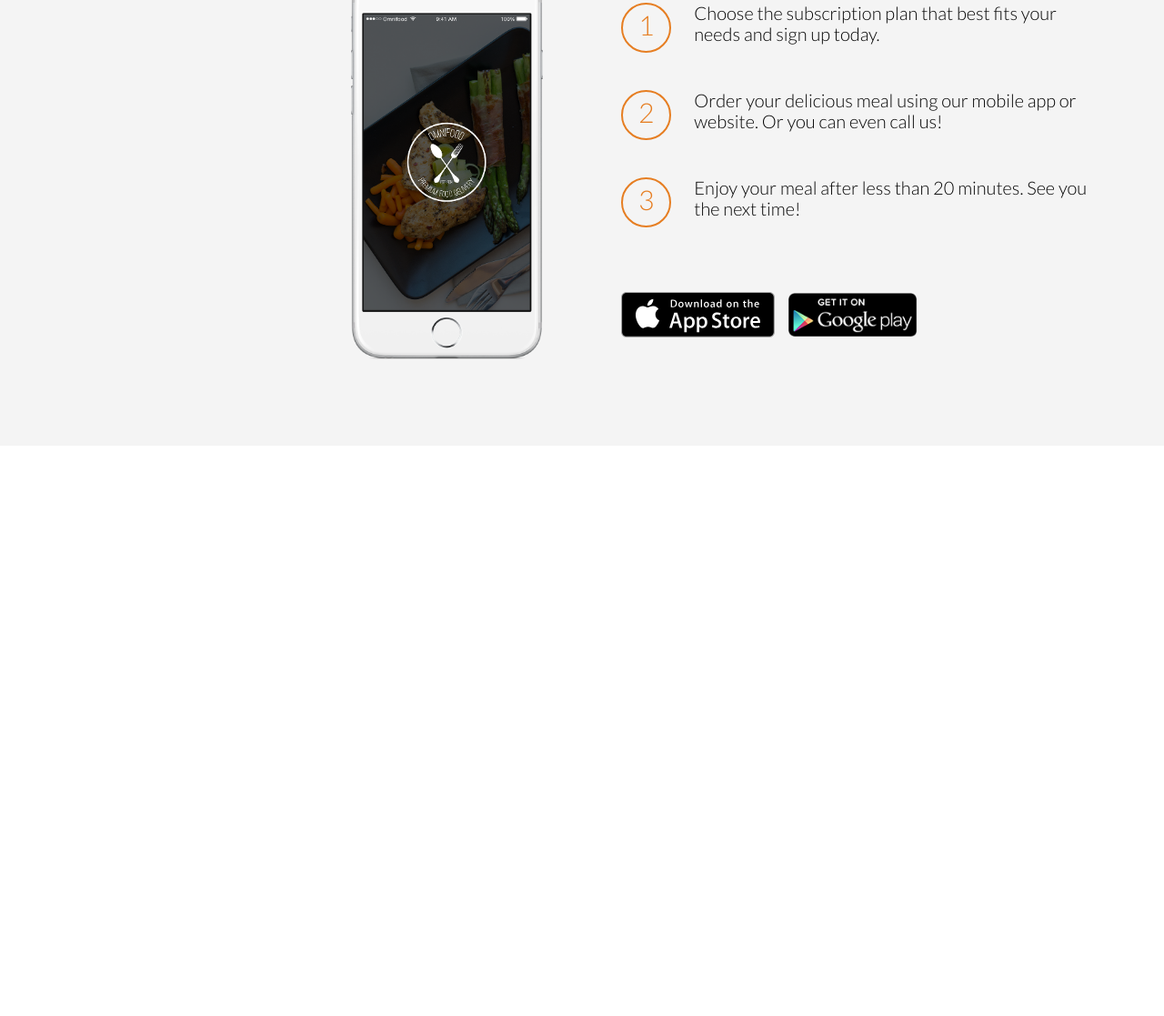
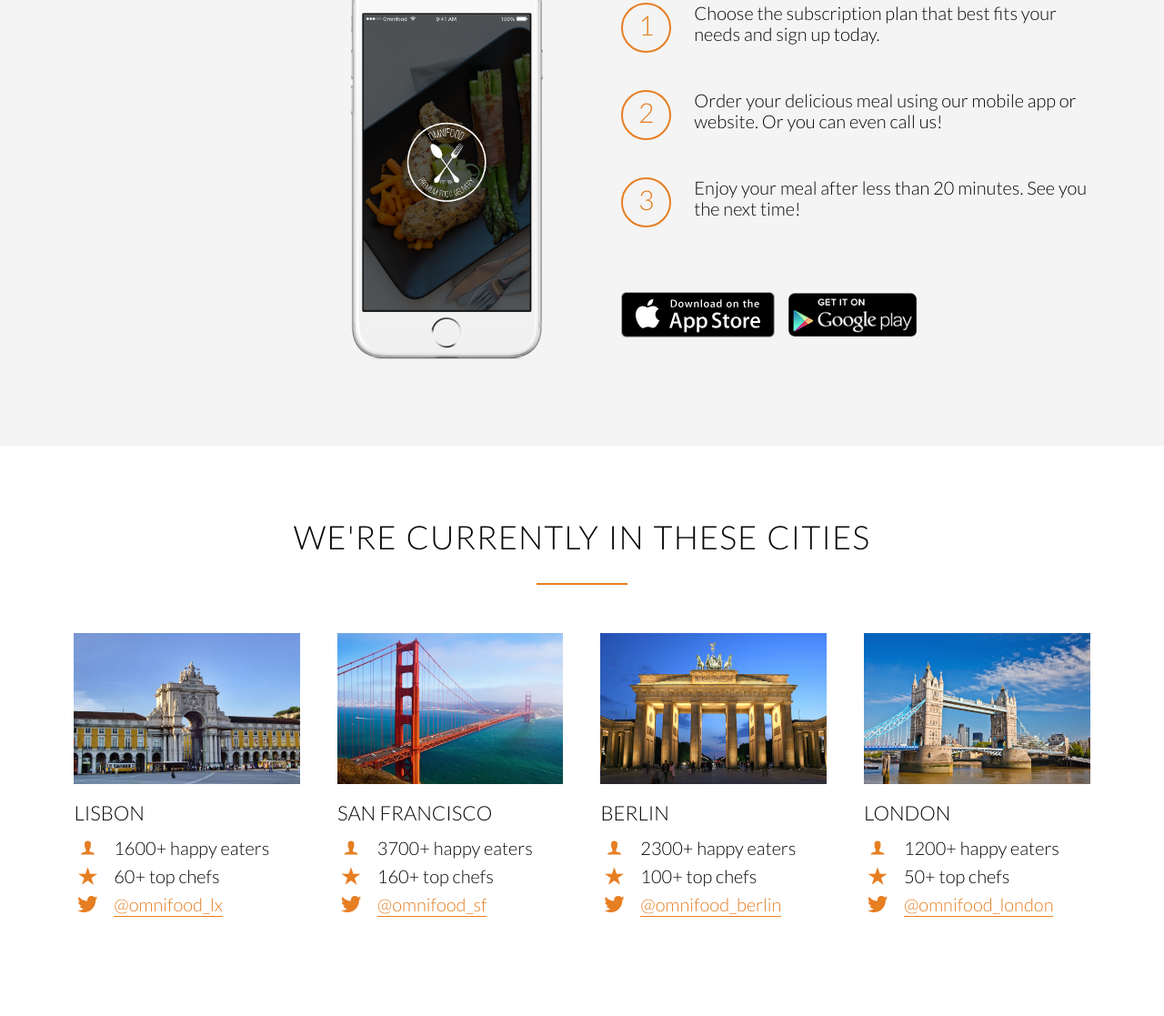
Before and after one commit to Joshuajking/Omnifood, a plain HTML site: page index.html in a window 1280 px wide. Shown: the part 2214-3331 px from the top of the page at 91% size. Before the commit the page ends 2704 px from the top, so only its background shows below. Drawn offline with nearby package versions, Linux system fonts and the light colour scheme; files whose address does not match are found by name.

Commit message:
Added Cities and styling

```diff
--- a/index.html
+++ b/index.html
@@ -215,5 +215,79 @@
         </div>
       </div>
     </section>
+    <section class="section-cities">
+      <div class="row">
+        <h2>We're currently in these cities</h2>
+      </div>
+      <div class="row">
+        <div class="col span-1-of-4 box">
+          <img src="resources/img/lisbon-3.jpg" alt="Lisbon" />
+          <h3>LISBON</h3>
+          <div class="city-feature">
+            <i class="ion-ios7-person icon-small"></i>
+            1600+ happy eaters
+          </div>
+          <div class="city-feature">
+            <i class="ion-ios7-star icon-small"></i>
+            60+ top chefs
+          </div>
+          <div class="city-feature">
+            <i class="ion-social-twitter icon-small"></i>
+            <a href="#">@omnifood_lx</a>
+          </div>
+        </div>
+        <div class="col span-1-of-4 box">
+          <img src="resources/img/san-francisco.jpg" alt="San Francisco" />
+          <h3>San Francisco</h3>
+          <div class="city-feature">
+            <i class="ion-ios7-person icon-small"></i>
+            3700+ happy eaters
+          </div>
+          <div class="city-feature">
+            <i class="ion-ios7-star icon-small"></i>
+            160+ top chefs
+          </div>
+          <div class="city-feature">
+            <i class="ion-social-twitter icon-small"></i>
+            <a href="#">@omnifood_sf</a>
+          </div>
+        </div>
+        <div class="col span-1-of-4 box">
+          <img src="resources/img/berlin.jpg" alt="Berlin" />
+          <h3>Berlin</h3>
+          <div class="city-feature">
+            <i class="ion-ios7-person icon-small"></i>
+            2300+ happy eaters
+          </div>
+          <div class="city-feature">
+            <i class="ion-ios7-star icon-small"></i>
+            100+ top chefs
+          </div>
+          <div class="city-feature">
+            <i class="ion-social-twitter icon-small"></i>
+            <a href="#">@omnifood_berlin</a>
+          </div>
+        </div>
+        <div class="col span-1-of-4 box">
+          <img src="resources/img/london.jpg" alt="London" />
+          <h3>London</h3>
+          <div class="city-feature">
+            <i class="ion-ios7-person icon-small"></i>
+            1200+ happy eaters
+          </div>
+          <div class="city-feature">
+            <i class="ion-ios7-star icon-small"></i>
+            50+ top chefs
+          </div>
+          <div class="city-feature">
+            <i class="ion-social-twitter icon-small"></i>
+            <a href="#">@omnifood_london</a>
+          </div>
+        </div>
+      </div>
+    </section>
   </body>
 </html>
+<!--
+
+ -->
--- a/resources/css/style.css
+++ b/resources/css/style.css
@@ -91,6 +91,20 @@ h2:after {
   margin-bottom: 10px;
 }
 
+.icon-small {
+  display: inline-block;
+  width: 30px;
+  text-align: center;
+  color: #e67e22;
+  font-size: 120%;
+
+  /* secrets to align text and icons */
+  line-height: 120%;
+  vertical-align: middle;
+  margin-top: -5px;
+  margin-right: 10px;
+}
+
 /*------ PARAGRAPHS ------*/
 
 .long-copy {
@@ -102,6 +116,23 @@ h2:after {
 .box p {
   font-size: 90%;
   line-height: 145%;
+}
+
+/*------ LINKS ------*/
+
+a:link,
+a:visited {
+  color: #e67e22;
+  text-decoration: none;
+  padding-bottom: 1px;
+  border-bottom: 1px solid #e67e22;
+  transition: border-bottom 0.2s, color 0.2s;
+}
+
+a:hover,
+a:active {
+  color: #555;
+  border-bottom: 1px solid transparent;
 }
 
 /*------ BUTTONS ------*/
@@ -295,8 +326,27 @@ header {
   margin-right: 25px;
 }
 
+.btn-app:link,
+.btn-app:visited {
+  border: 0;
+}
+
 .btn-app img {
   height: 50px;
   width: auto;
   margin-right: 10px;
 }
+
+/* ---------------------------------------------------------------*/
+/* CITIES */
+/* ---------------------------------------------------------------*/
+
+.box img {
+  width: 100%;
+  height: auto;
+  margin-bottom: 15px;
+}
+
+.city-feature {
+  margin-bottom: 5px;
+}
```
